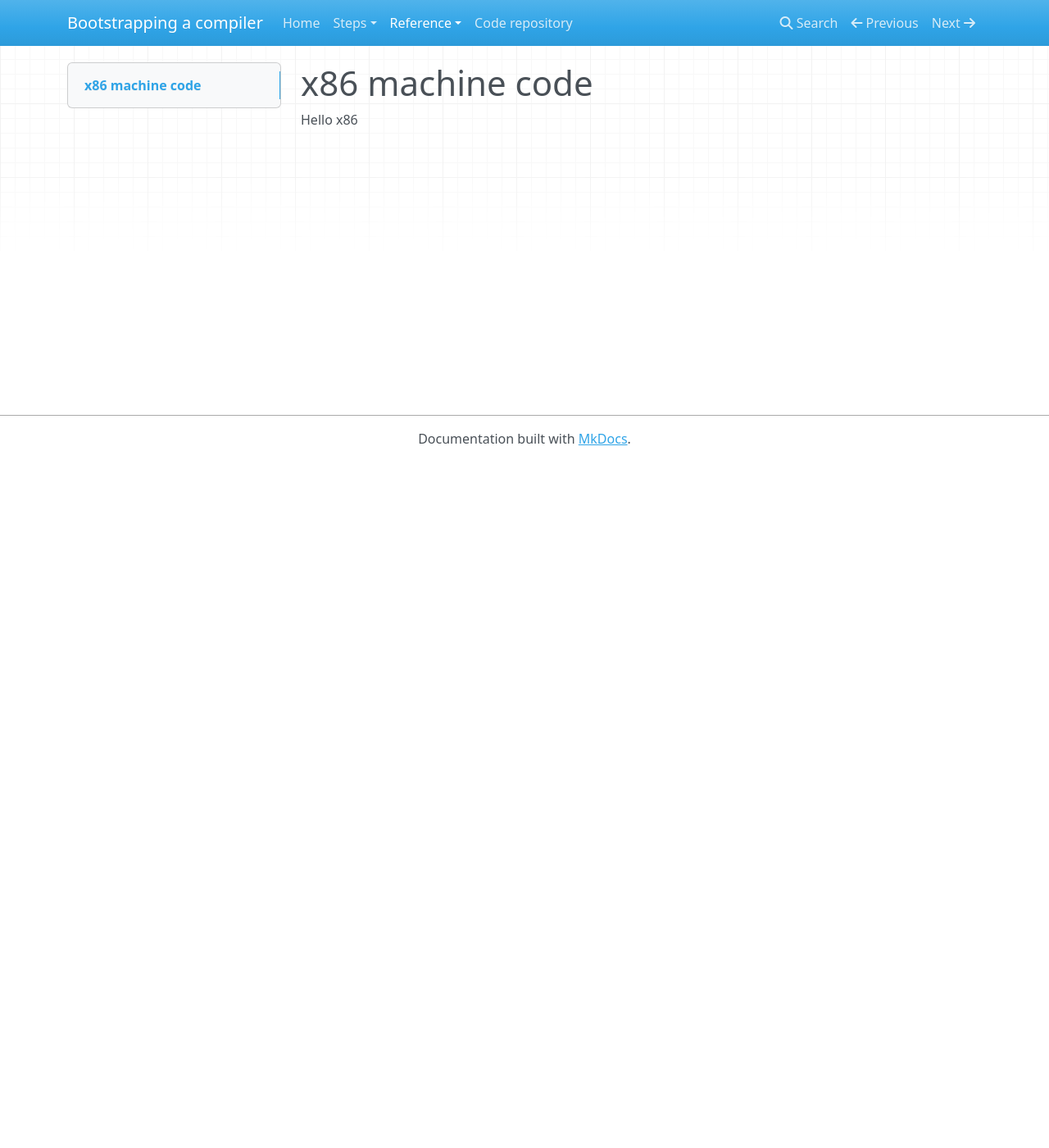
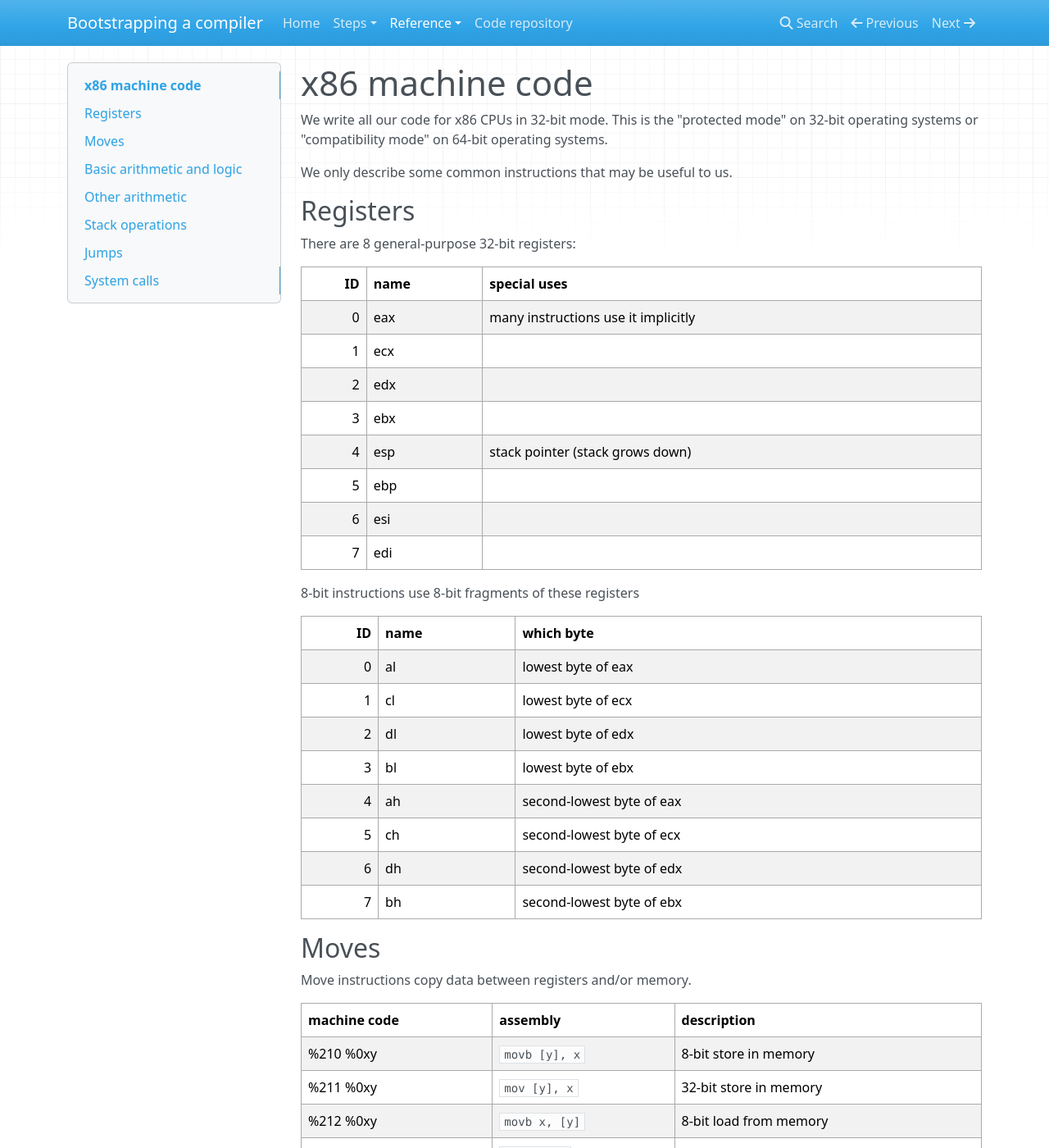
Before and after one commit to tczajka/bootstrap, an MkDocs documentation site: the page built from docs/reference/x86.md, in a window 1280 px wide and 1400 px high. Shown: the whole window at 82% size. Built offline with MkDocs 1.6.1, drawn with Linux system fonts in a browser that asks for light colours; nearby versions of some CDN libraries; some of the changed text lies outside the part shown.

Commit message:
x86 instruction reference

```diff
--- a/docs/reference/x86.md
+++ b/docs/reference/x86.md
@@ -1,3 +1,145 @@
 # x86 machine code
 
-Hello x86
+We write all our code for x86 CPUs in 32-bit mode. This is the "protected mode" on
+32-bit operating systems or "compatibility mode" on 64-bit operating systems.
+
+We only describe some common instructions that may be useful to us.
+
+## Registers
+
+There are 8 general-purpose 32-bit registers:
+
+ID | name | special uses
+-: | ---- | ----------
+ 0 | eax  | many instructions use it implicitly
+ 1 | ecx  |
+ 2 | edx  |
+ 3 | ebx  |
+ 4 | esp  | stack pointer (stack grows down)
+ 5 | ebp  |
+ 6 | esi  |
+ 7 | edi  |
+
+8-bit instructions use 8-bit fragments of these registers
+
+ID | name | which byte
+-: | ---- | ----------
+ 0 | al   | lowest byte of eax
+ 1 | cl   | lowest byte of ecx
+ 2 | dl   | lowest byte of edx
+ 3 | bl   | lowest byte of ebx
+ 4 | ah   | second-lowest byte of eax
+ 5 | ch   | second-lowest byte of ecx
+ 6 | dh   | second-lowest byte of edx
+ 7 | bh   | second-lowest byte of ebx
+
+## Moves
+
+Move instructions copy data between registers and/or memory.
+
+machine code | assembly      | description
+------------ | ------------- | -----------
+%210 %0xy    | `movb [y], x` | 8-bit store in memory
+%211 %0xy    | `mov [y], x`  | 32-bit store in memory
+%212 %0xy    | `movb x, [y]` | 8-bit load from memory
+%212 %3xy    | `movb x, y`   | 8-bit copy
+%213 %0xy    | `mov x, [y]`  | 32-bit load from memory
+%213 %3xy    | `mov x, y`    | 32-bit copy
+%26x $y      | `movb x, $y`  | 8-bit load constant
+%27x #y      | `mov x, #y`   | 32-bit load constant
+
+## Basic arithmetic and logic
+
+There are 8 basic arithmetic and logic operations:
+
+ID | op        | description
+-: | --------- | -----------
+0  | `add`     | addition
+1  | `or`      | bitwise or
+2  | `adc`     | add with carry
+3  | `sbb`     | subtract with borrow
+4  | `and`     | bitwise and
+5  | `sub`     | subtraction
+6  | `xor`     | exclusive or
+7  | `cmp`     | compare (`sub` without storing result)
+
+Basic arithmetic instructions are encoded similarly to moves:
+
+machine code | assembly      | description
+------------ | ------------- | -----------
+%0p0 %0xy    | `opb [y], x`  | 8-bit arithmetic to memory
+%0p1 %0xy    | `op [y], x`   | 32-bit arithmetic to memory
+%0p2 %0xy    | `opb x, [y]`  | 8-bit arithmetic from memory
+%0p2 %3xy    | `opb x, y`    | 8-bit arithmetic
+%0p3 %0xy    | `opb x, [y]`  | 32-bit arithmetic from memory
+%0p3 %3xy    | `op x, y`     | 32-bit arithmetic
+%0p4 $y      | `opb al, $y`  | 8-bit arithmetic of al with a constant
+%0p5 #y      | `op eax, #y`  | 32-bit arithmetic of eax with a constant
+%200 %3px $y | `opb x, $y`   | 8-bit arithmetic with a constant
+%201 %3px #y | `op x, #y`    | 32-bit arithmetic with a constant
+%203 %3px $y | `op x, $y`    | 32-bit arithmetic with a sign-extended 8-bit constant
+
+## Other arithmetic
+
+machine code | assembly      | description
+------------ | ------------- | ---------------
+%10x         | `inc x`       | increment x by 1
+%11x         | `dec x`       | decrement x by 1
+%205 %3xy    | `test x, y`   | `and x, y` without storing the result
+%301 %34x $y | `shl x, $y`   | shift x left by y bits
+%301 %35x $y | `shr x, $y`   | signed shift x right by y bits
+%301 %37x $y | `sar x, $y`   | unsigned shift x right by y bits
+
+## Stack operations
+
+Pushing on the stack means decrementing esp by 4 and storing the value at `[esp]`.
+Popping off the stack is the opposite operation.
+
+Calling a function pushes the return address on the stack. Returning from the function pops
+it off the stack.
+
+machine code | assembly      | description
+------------ | ------------- | ---------------
+%12x         | `push x`      | push x on the stack
+%13x         | `pop x`       | pop x off the stack
+%350 #rel    | `call #rel`   | call function, rel: 32-bit relative address
+%303         | `ret`         | return from a function
+
+## Jumps
+
+machine code | assembly      | description
+------------ | ------------- | ---------------
+%377 $rel    | `jmp $rel`    | jump, rel: 8-bit relative address
+%351 #rel    | `jmp #rel`    | jump, rel: 32-bit relative address
+$7x $rel     | `j<x> $rel`   | conditional jump, x: condition, rel: 8-bit relative address
+
+Conditional jumps are easiest to write in hexadecimal. $7x corresponds to %16x or %17x in octal.
+
+Possible conditions are as follows:
+
+ID  | condition | description
+--: | --------- | --------------
+0   | o         | signed overflow
+1   | no        | signed no overflow
+2   | c / b     | unsigned carry or <
+3   | nc / ae   | unsigned no carry or >=
+4   | e / z     | equal or zero
+5   | ne / nz   | not equal or not zero
+6   | be        | unsigned <=
+7   | a         | unsigned >
+8   | s         | signed < 0
+9   | ns        | signed >= 0
+a   | p         | odd parity
+b   | np        | even parity
+c   | l         | signed <
+d   | ge        | signed >=
+e   | le        | signed <=
+f   | g         | signed >
+
+## System calls
+
+A [system call](syscalls.md) is achieved using interrupt $80.
+
+machine code | assembly      | description
+------------ | ------------- | ---------------
+%315 $x      | `int $x`      | software interrupt number $x
--- /dev/null
+++ b/docs/style.css
@@ -0,0 +1,3 @@
+th, td {
+  border: 1px solid #aaa
+}
--- a/mkdocs.yml
+++ b/mkdocs.yml
@@ -1,6 +1,7 @@
 site_name: Bootstrapping a compiler
 site_description: Bootstrap a compiler from nothing
 site_author: Tomek Czajka
+
 nav:
   - Home: index.md
   - Steps:
@@ -11,3 +12,6 @@ nav:
     - reference/x86.md
     - reference/syscalls.md
   - Code repository: https://github.com/tczajka/bootstrap
+
+extra_css:
+  - style.css
```
Also changed, not shown: 5 other files.
